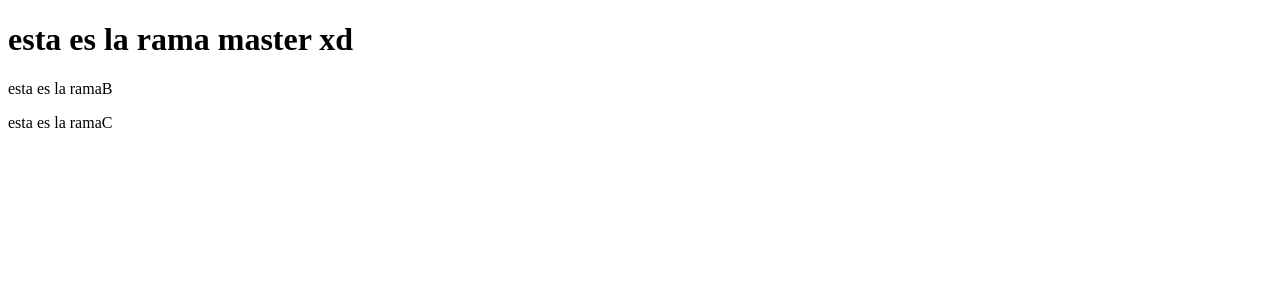
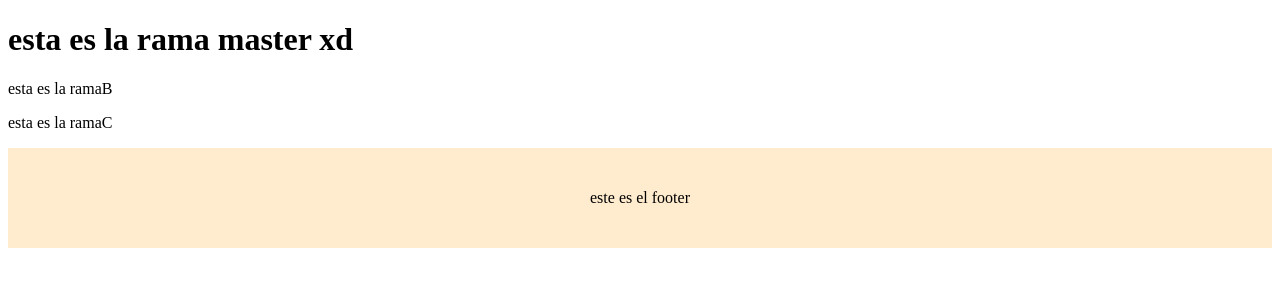
Before and after one commit to enrique-dev-coder/practigagithub, a plain HTML site: page index.html in a window 1280 px wide. Drawn offline with Linux system fonts and the light colour scheme.

Commit message:
agregamos footer

```diff
--- a/index.html
+++ b/index.html
@@ -4,6 +4,7 @@
     <meta charset="UTF-8">
     <meta http-equiv="X-UA-Compatible" content="IE=edge">
     <meta name="viewport" content="width=device-width, initial-scale=1.0">
+    <link rel="stylesheet" href="styles.css">
     <title>practicagit</title>
 </head>
 <body>
@@ -16,5 +17,9 @@
         <p>esta es la ramaC</p>
     </div>
 
+    <footer>
+        <p>este es el footer</p>
+    </footer>
+
 </body>
 </html>
--- /dev/null
+++ b/styles.css
@@ -0,0 +1,6 @@
+footer{
+    width: 100%;
+    background-color: blanchedalmond;
+    padding: 25px 0;
+    text-align: center;
+}
```
Lines whose indentation alone changed are shown as unchanged.
